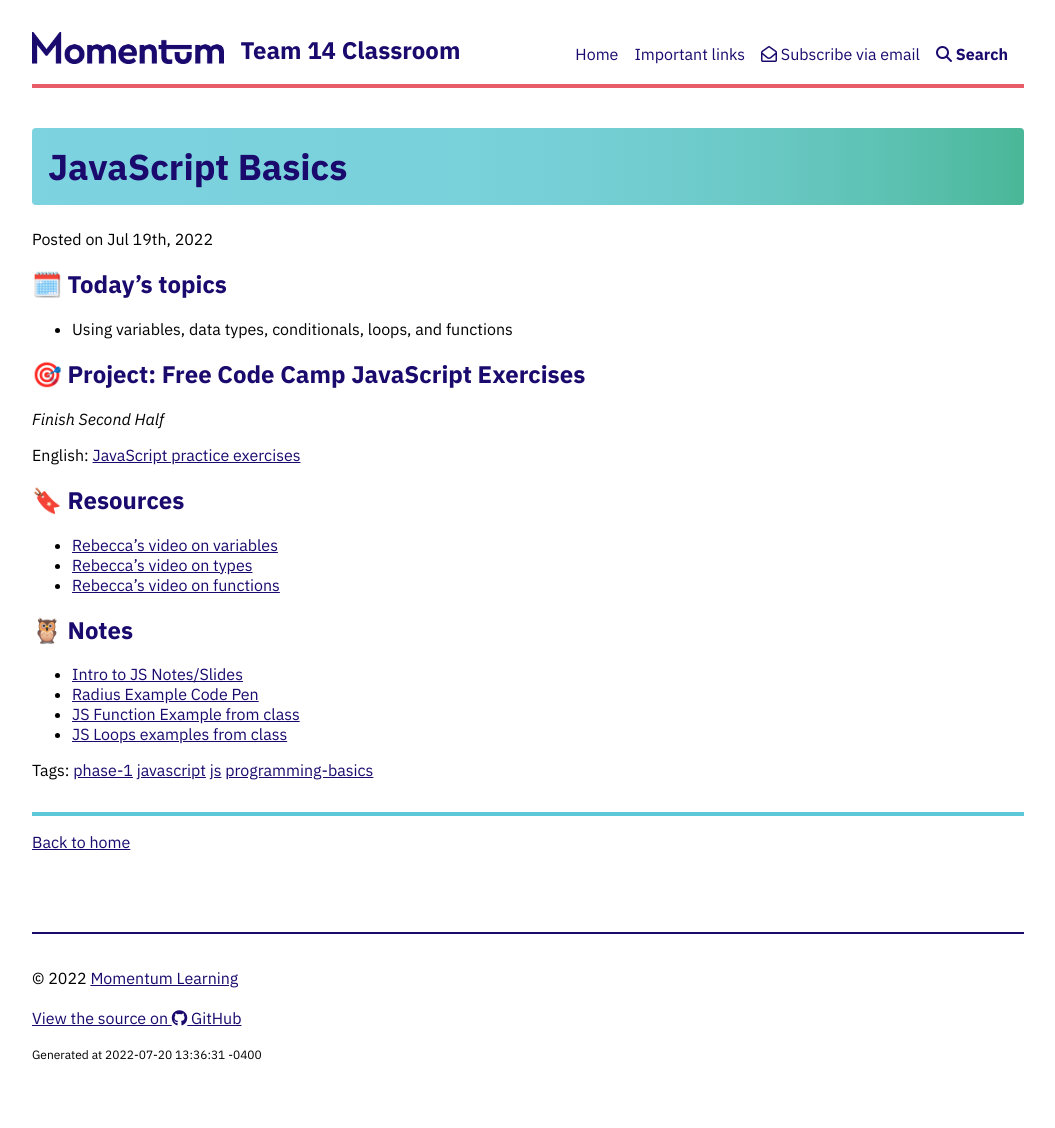
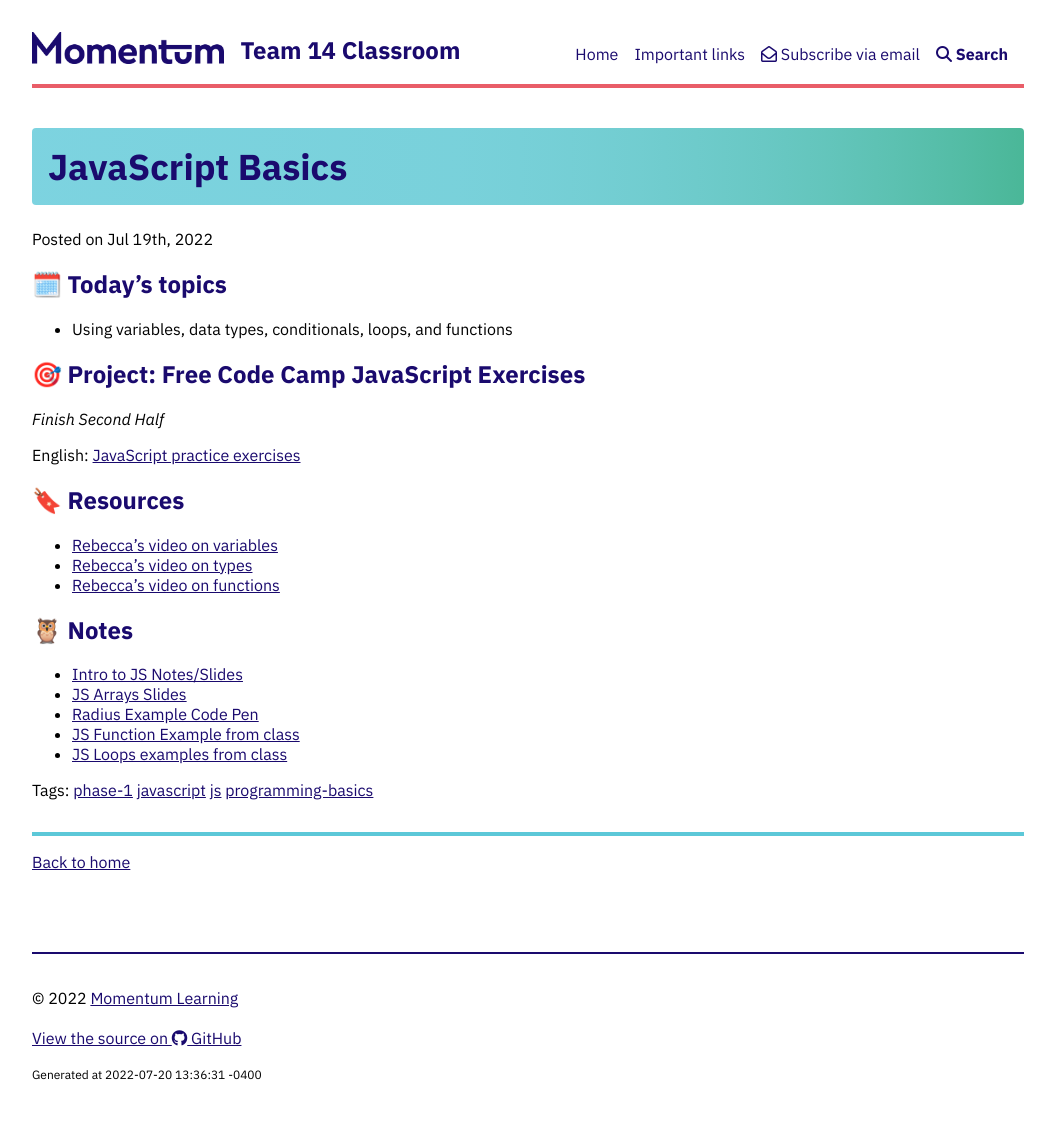
Before and after one commit to Momentum-Team-14/momentum-team-14.github.io, a Jekyll site: the page built from _posts/2022-07-19-js-loops-functions.md, in a window 1280 px wide. Shown: the whole page, without its empty margins (112-1167 px from the left). Built offline with Jekyll 4.4.1, drawn with Linux system fonts in a browser that asks for light colours; nearby versions of some CDN libraries.

Commit message:
add link

```diff
--- a/_posts/2022-07-19-js-loops-functions.md
+++ b/_posts/2022-07-19-js-loops-functions.md
@@ -24,6 +24,7 @@ English:
 ## 🦉 Notes
 
 - [Intro to JS Notes/Slides](https://github.com/Momentum-Team-14/notes/blob/main/intro-js.md)
+- [JS Arrays Slides](https://github.com/Momentum-Team-14/notes/blob/main/js-arrays.md)
 - [Radius Example Code Pen](https://codepen.io/rlconley/pen/MWQEZwL)
 - [JS Function Example from class](https://codepen.io/rlconley/pen/yLKMEEY)
 - [JS Loops examples from class]()
```
